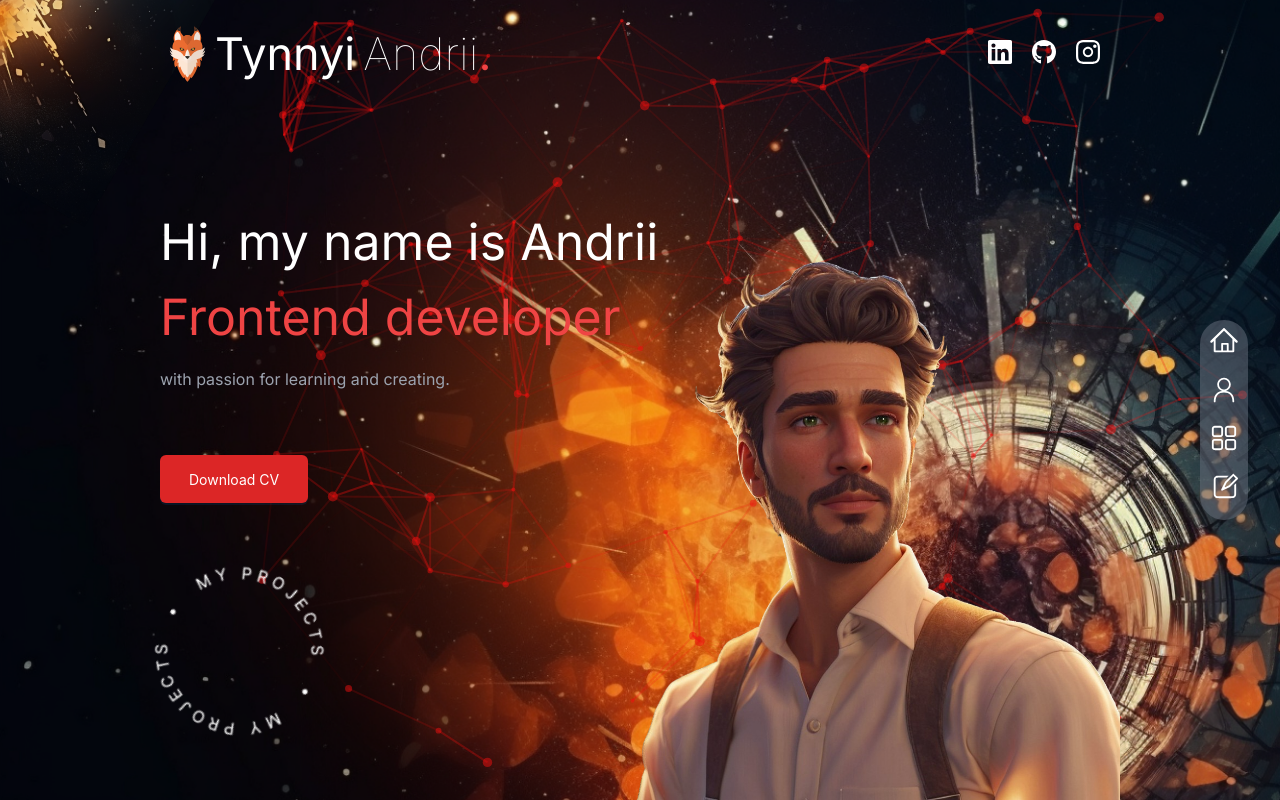
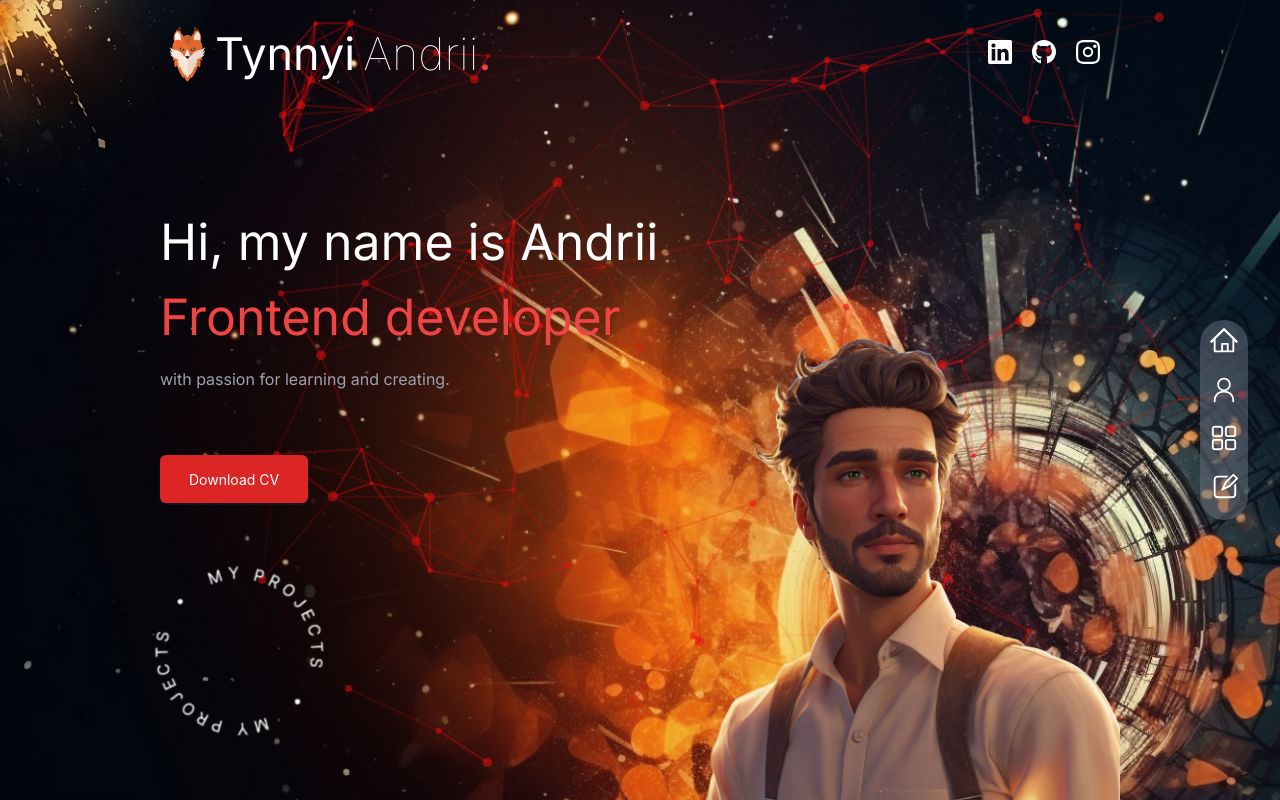
Before and after one commit to Noranmo/PortfolioMain, a Next.js app: page / in a window 1280 px wide. Built offline with nearby package versions, Linux system fonts and the light colour scheme.

Commit message:
Fix the design

```diff
--- a/app/global.d.ts
+++ b/app/global.d.ts
@@ -1 +1 @@
-declare module '*.pdf'
+declare module '*.jpg'
--- a/app/globals.css
+++ b/app/globals.css
@@ -12,5 +12,5 @@
 }
 
 .slow-spin {
-	animation: rotation 5s linear infinite;
+	animation: rotation 45s linear infinite;
 }
--- a/app/page.tsx
+++ b/app/page.tsx
@@ -75,9 +75,9 @@ function MoustacheMan() {
 			<Image
 				src='/assets/me.png'
 				alt='MoustacheMan'
-				width={560}
-				height={560}
-				className='w-[300px] h-[300px] z-[1] md:h-[560px] md:w-[560px]'
+				width={480}
+				height={480}
+				className='w-[300px] h-[300px] z-[1] md:h-[480px] md:w-[480px]'
 			/>
 		</div>
 	)
--- a/app/project-page/page.tsx
+++ b/app/project-page/page.tsx
@@ -1,8 +1,3 @@
-'use client'
-import BtnGitHub from '@/components/BtnGitHub'
-import { ProImages, ProImages2 } from '@/constants/index'
-import Image from 'next/image'
-import React from 'react'
 import '../../style/projectItem.css'
 import dynamic from 'next/dynamic'
 
--- a/package.json
+++ b/package.json
@@ -22,7 +22,7 @@
 	},
 	"devDependencies": {
 		"@types/node": "^20",
-		"@types/react": "^18",
+		"@types/react": "^18.3.3",
 		"@types/react-dom": "^18",
 		"eslint": "^8",
 		"eslint-config-next": "14.2.5",
```
Also changed, not shown: 1 other file (tests, documents, lock files or other folders).
